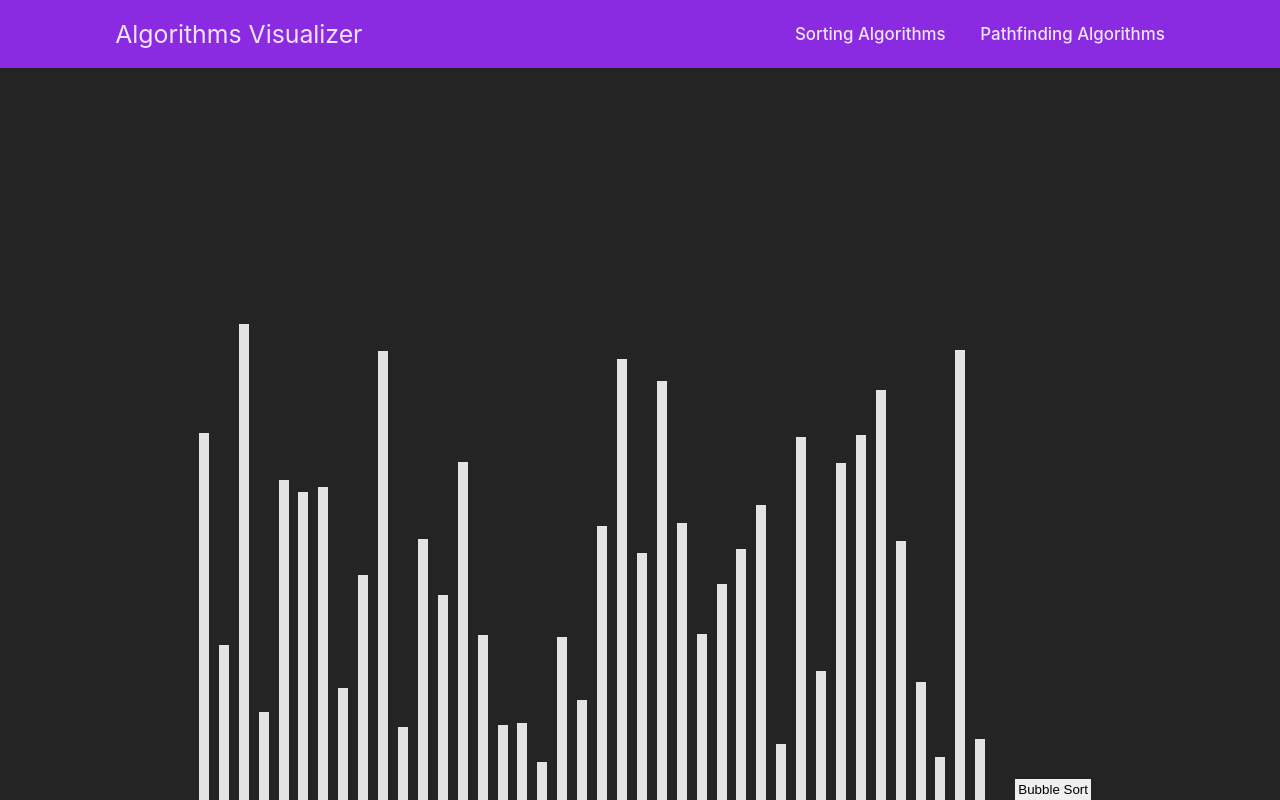
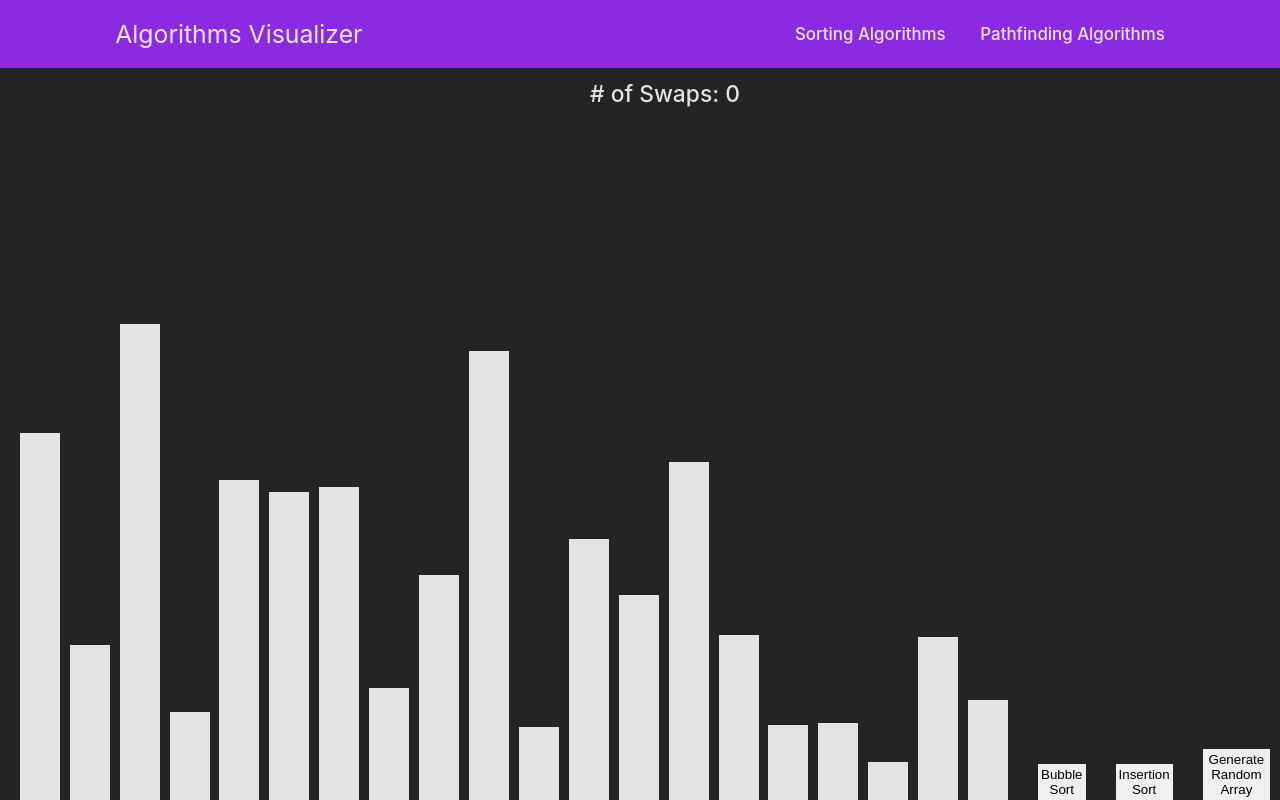
Before and after one commit to Rodolforiv0621/Algorithms-Visualizer, a React (Vite) app: page /sorting in a window 1280 px wide. Built offline with nearby package versions, Linux system fonts and the light colour scheme.

Commit message:
added insertion sort and counter

```diff
--- a/src/App.css
+++ b/src/App.css
@@ -82,3 +82,15 @@ button{
   cursor: pointer;
   padding: 3px;
 }
+
+.data{
+  display: flex;
+  position: absolute;
+  top: 10%;
+}
+.count{
+  padding-left: 50px;
+  font-size: 2.3rem;
+  font-weight: 500;
+
+}
--- a/src/SortingPage.jsx
+++ b/src/SortingPage.jsx
@@ -1,58 +1,32 @@
-import PropTypes from 'prop-types'
-import { useState, useEffect } from 'react';
+
 import { useNavigate } from 'react-router-dom';
-import React, { Component } from 'react'
+import React, { useState, useEffect } from 'react'
 import {bubbleSort} from './bubbleSort'
+import { insertionSort } from './insertionSort';
 
 function SortingPage(){
-    const navigate = useNavigate();
+  const navigate = useNavigate();
   const [lines, setLines] = useState([]);
-  let idx = 0;
+  const [count, setCount] = useState(0);
+  const [time, setTime] = useState(0);
+  function updateCount(){
+    setCount(prevCount => prevCount +1)
+  }
   useEffect(() => {
     resetArray()
   }, []);
-    return (
-      <>
-        <header className="header">
-          <a className="logo" onClick={() => navigate("/")}>
-            Algorithms Visualizer
-          </a>
-          <nav className="navbar">
-            <a onClick={() => navigate("/sorting")}>Sorting Algorithms</a>
-            <a onClick={() => navigate("/pathfinding")}>
-              Pathfinding Algorithms
-            </a>
-          </nav>
-        </header>
-        <div className="container">
-          {lines.length > 0 &&
-            lines.map((line, idx) => (
-              <div
-                key={idx}
-                id={idx++}
-                className="line"
-                style={{
-                  height: `${line * 1.3 + 30}px`,
-                  padding: `0px ${getWidth()}px`,
-                }}
-              ></div>
-            ))}
-
-          <button className="bubble" onClick={bubble}>
-            Bubble Sort
-          </button>
-        </div>
-      </>
-    );
-
-
   function resetArray(length) {
     const arr = [];
     let i
-    for (i = 0; i < 40; i++) {
+    for (i = 0; i < 20; i++) {
       arr.push(Math.floor(Math.random() * (350-5) + 5));
+      if(lines[i] != null){
+        document.getElementById(i).style.backgroundColor =
+        "rgba(255, 255, 255, 0.87)";
+      }
+
     }
-
+    setCount(0)
     setLines(arr);
   }
   function getWidth(){
@@ -70,14 +44,62 @@ function SortingPage(){
     }
 
   }
-  function deletes(){
-    let length = lines.length-1;
-    setLines(lines.filter(line => line !== lines[length]))
+  function bubble(){
+    setCount(0);
+    bubbleSort(lines, updateCount);
+  }
+  async function insertion(){
+    setCount(0);
+    console.log(lines)
+    await insertionSort(lines, updateCount)
+    console.log(lines)
+  }
 
-  }
-    function bubble(){
-      bubbleSort(lines)
-    }
+    return (
+      <>
+        <div className="container">
+          <header className="header">
+            <a className="logo" onClick={() => navigate("/")}>
+              Algorithms Visualizer
+            </a>
+            <nav className="navbar">
+              <a onClick={() => navigate("/sorting")}>Sorting Algorithms</a>
+              <a onClick={() => navigate("/pathfinding")}>
+                Pathfinding Algorithms
+              </a>
+            </nav>
+          </header>
+
+          {lines.length > 0 &&
+            lines.map((line, idx) => (
+              <div
+                key={idx}
+                id={idx++}
+                className="line"
+                style={{
+                  height: `${line * 1.3 + 30}px`,
+                  padding: `0px ${getWidth()}px`,
+                }}
+              ></div>
+            ))}
+
+          <button className="bubble" onClick={bubble}>
+            Bubble Sort
+          </button>
+          <button onClick={insertion}>Insertion Sort</button>
+          <button onClick={resetArray}>Generate Random Array</button>
+          <div className="data">
+            <div className="count" >
+            # of Swaps: {count}
+          </div>
+          </div>
+
+        </div>
+      </>
+    );
+
+
+
 }
 
-export default SortingPage
+export default SortingPage;
--- a/src/bubbleSort.js
+++ b/src/bubbleSort.js
@@ -1,11 +1,19 @@
-export async function bubbleSort(arr){
+
+
+
+export async function bubbleSort(arr, update){
     let swapped = false;
     for(var i = 0;i<arr.length-1;i++){
         swapped = false
+
         for(var j = 0;j<arr.length-1-i;j++){
             if(arr[j] > arr[j+1]){
                 document.getElementById(j).style.backgroundColor = "green"
                 document.getElementById(j+1).style.backgroundColor = "red"
+                //**********************************
+                //Add update counter Here
+                //***********************************
+                update();
                 await delay(50);
                 swap(j, j +1)
                 let temp = arr[j]
@@ -23,12 +31,13 @@ export async function bubbleSort(arr){
 
         }
         if(!swapped){
-            for(let k = 0;k<=i;k++){
+            for(let k = 0;k<=arr.length;k++){
                 document.getElementById(k).style.backgroundColor = "green";
+                await delay(30)
             }
             break
         }
-        if(j == 0 && i == arr.length-2)document.getElementById(j).style.backgroundColor = "green";
+
     }
 }
 function delay(ms) {
--- /dev/null
+++ b/src/insertionSort.js
@@ -0,0 +1,42 @@
+
+
+export async function insertionSort(arr, update){
+
+    for(let i = 1;i<arr.length;i++){
+        let j = i -1
+        let current = arr[i]
+        let currentIndexHeight = document.getElementById(i).offsetHeight;
+        document.getElementById(j+1).style.backgroundColor = "blue";
+        await delay(200)
+        document.getElementById(j+1).style.backgroundColor = "";
+        while(j>=0 && arr[j] > current){
+            document.getElementById(j).style.backgroundColor = "grey";
+            await delay(100)
+            document.getElementById(j).style.backgroundColor = "";
+            move(j, j+1)
+            arr[j+1] = arr[j]
+            j--
+            update();
+        }
+        await delay(100)
+        document.getElementById(j+1).style.height = currentIndexHeight + "px";
+        document.getElementById(j + 1).style.backgroundColor = 'green'
+        await delay(200)
+        document.getElementById(j + 1).style.backgroundColor = "";
+
+        arr[j+1] = current
+    }
+    for (let k = 0; k <= arr.length; k++) {
+      document.getElementById(k).style.backgroundColor = "green";
+      await delay(30);
+    }
+}
+
+function delay(ms) {
+  return new Promise((resolve) => setTimeout(resolve, ms));
+}
+
+function move(index1, index2) {
+  var height = document.getElementById(index1).offsetHeight;
+  document.getElementById(index2).style.height = height + "px";
+}
```
